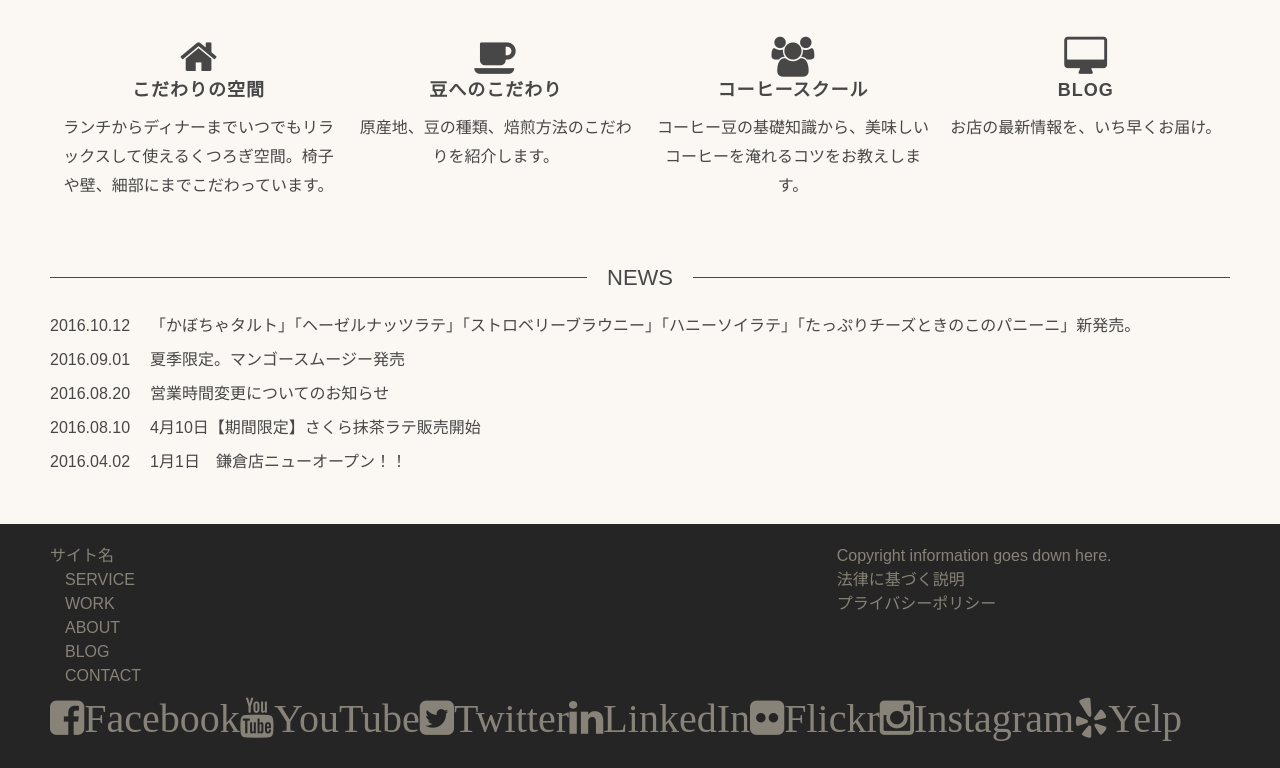
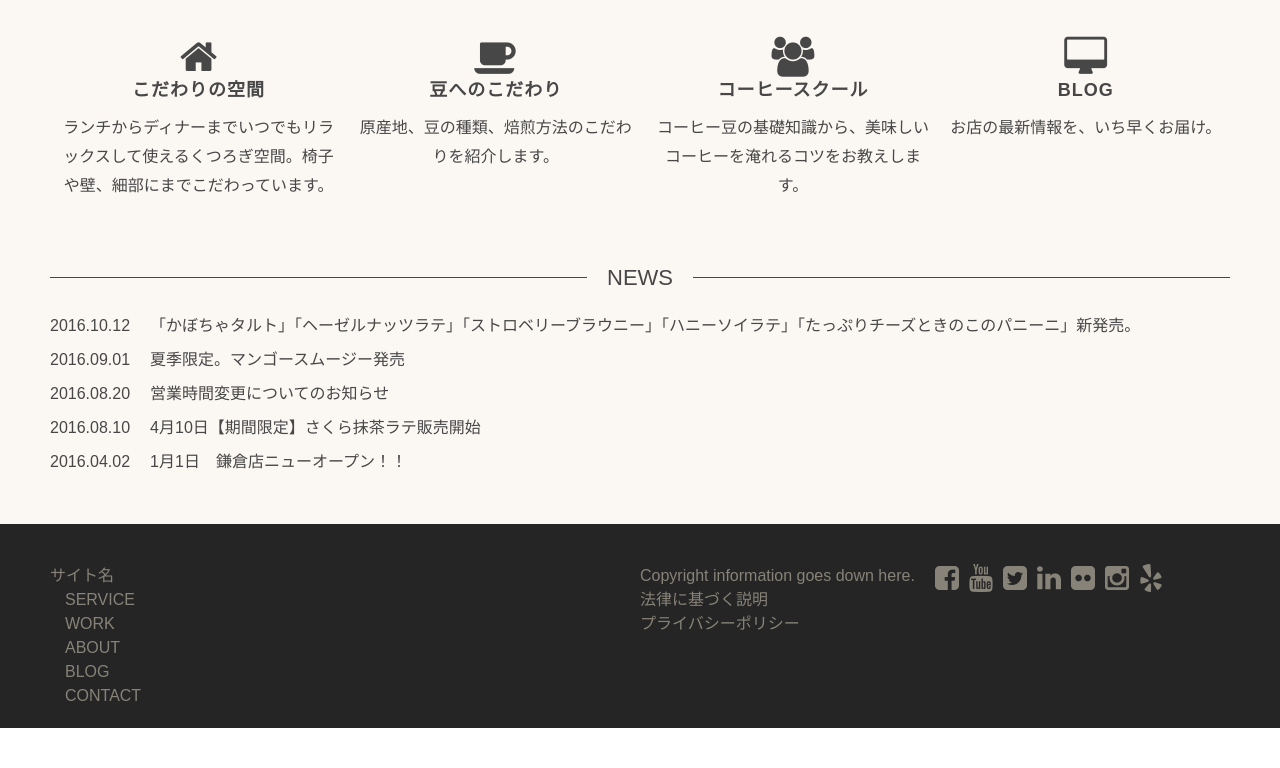
Before and after one commit to asakon/html_css_book_2018june, a website: page index.html in a window 1280 px wide. Shown: the part 1212-1980 px from the top of the page. After the commit the page ends 1940 px from the top, so only its background shows below. Drawn offline with Linux system fonts and the light colour scheme.

Commit message:
aria-label、バランス

```diff
--- a/index.html
+++ b/index.html
@@ -134,13 +134,13 @@
                 </ul>
             </div>
             <ul class="Footer__foot SNS">
-                <li class="SNS__icon"><a href="#" class="fa fa-facebook-square"><span class="SNS__text">Facebook</span></a></li>
-                <li class="SNS__icon"><a href="#" class="fa fa-youtube"><span class="SNS__text">YouTube</span></a></li>
-                <li class="SNS__icon"><a href="#" class="fa fa-twitter-square"><span class="SNS__text">Twitter</span></a></li>
-                <li class="SNS__icon"><a href="#" class="fa fa-linkedin"><span class="SNS__text">LinkedIn</span></a></li>
-                <li class="SNS__icon"><a href="#" class="fa fa-flickr"><span class="SNS__text">Flickr</span></a></li>
-                <li class="SNS__icon"><a href="#" class="fa fa-instagram"><span class="SNS__text">Instagram</span></a></li>
-                <li class="SNS__icon"><a href="#" class="fa fa-yelp"><span class="SNS__text">Yelp</span></a></li>
+                <li class="SNS__icon"><a href="#" class="fa fa-facebook-square" aria-label="Facebook"></a></li>
+                <li class="SNS__icon"><a href="#" class="fa fa-youtube" aria-label="YouTube"></a></li>
+                <li class="SNS__icon"><a href="#" class="fa fa-twitter-square" aria-label="Twitter"></a></li>
+                <li class="SNS__icon"><a href="#" class="fa fa-linkedin" aria-label="LinkedIn"></a></li>
+                <li class="SNS__icon"><a href="#" class="fa fa-flickr" aria-label="Flickr"></a></li>
+                <li class="SNS__icon"><a href="#" class="fa fa-instagram" aria-label="Instagram"></a></li>
+                <li class="SNS__icon"><a href="#" class="fa fa-yelp" aria-label="Yelp"></a></li>
             </ul>
         </div>
     </footer>
--- a/src/scss/components/common/_SNS.scss
+++ b/src/scss/components/common/_SNS.scss
@@ -2,8 +2,12 @@
 
 .SNS {
   display: flex;
-
+  line-height: 1;
   &__icon {
-    font-size: 40px;
+    font-size: 28px;
+    margin-right: $space-unit/2;
+    &:last-child {
+      margin-right: 0;
+    }
   }
 }
--- a/src/scss/components/common/_footer.scss
+++ b/src/scss/components/common/_footer.scss
@@ -4,7 +4,7 @@
   display: flex;
   justify-content: space-between;
   align-items: flex-start;
-  padding: $space-unit 0;
+  padding: $space-unit*2 0 $space-unit;
   background-color: $color-black;
   color: $color-link;
   &__head {
```
Also changed, not shown: dist/css/main.min.css.
